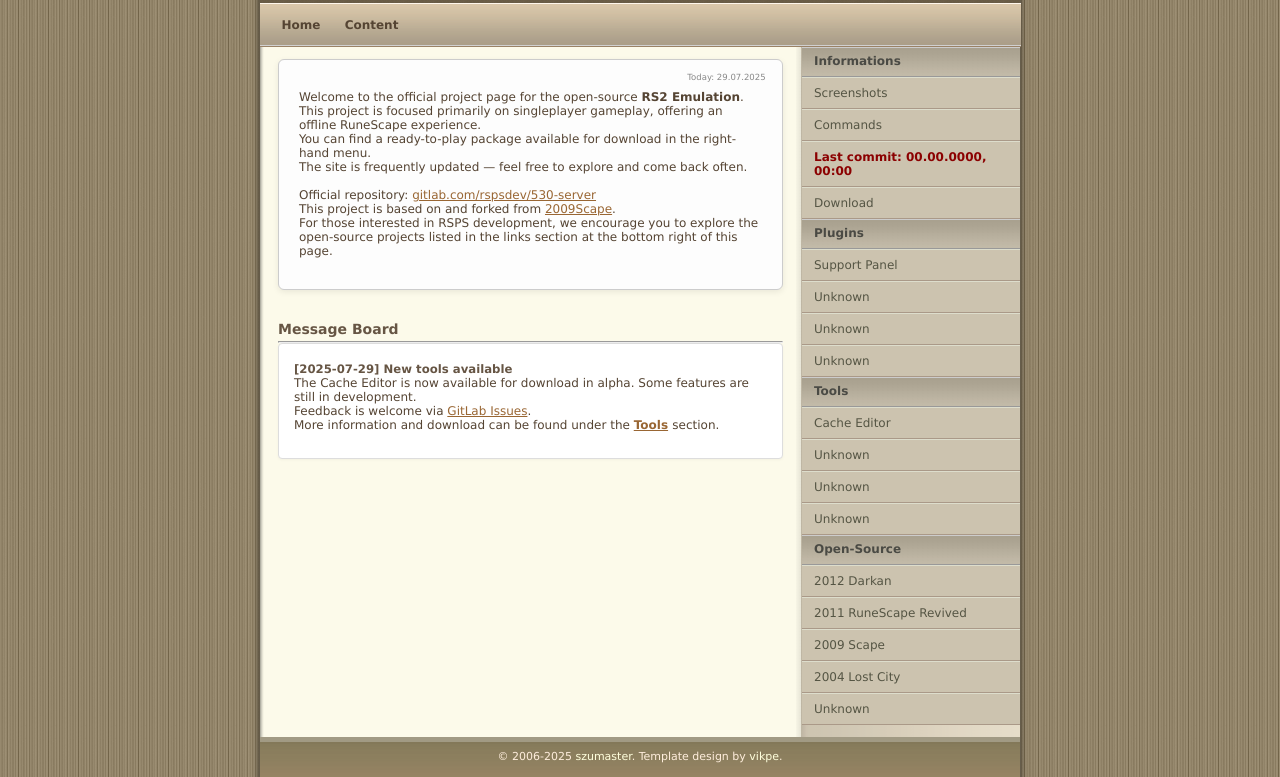
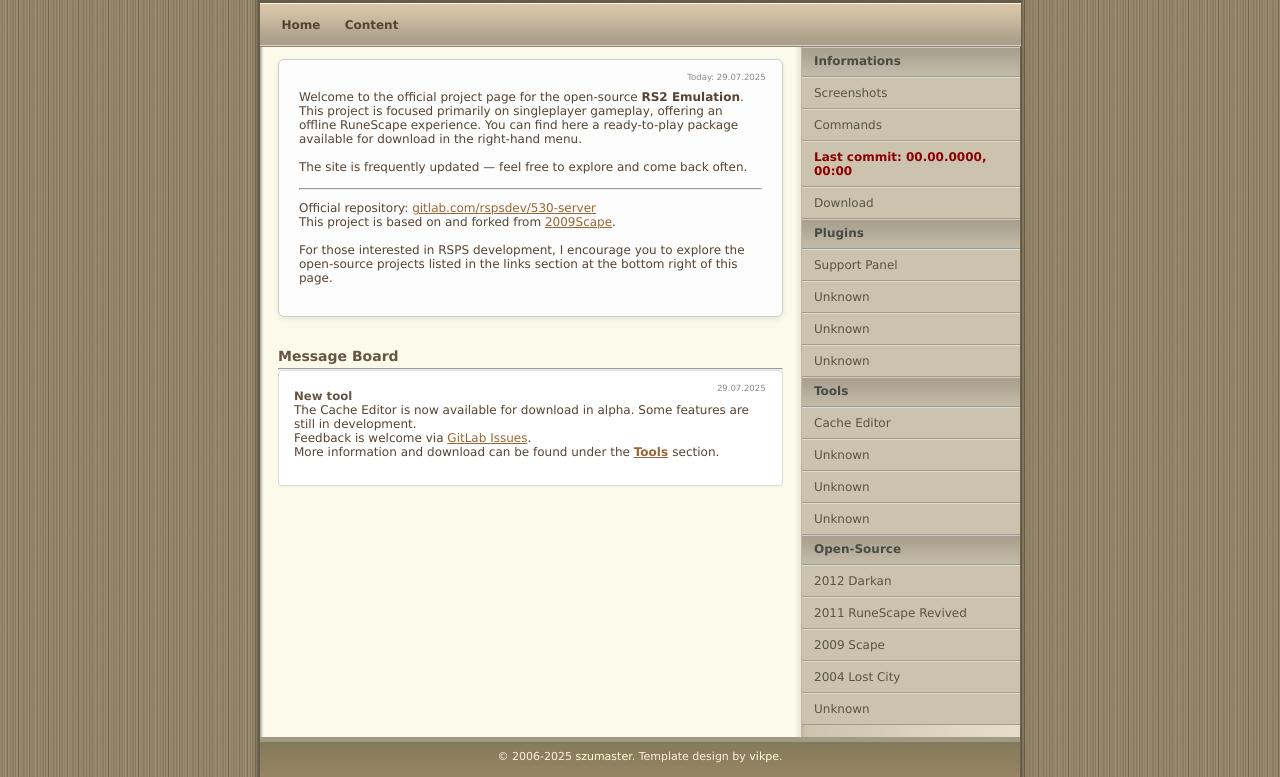
Before and after one commit to szumaster3/web, a plain HTML site: page index.html in a window 1280 px wide. Shown: the part 117-894 px from the top of the page. Drawn offline with Linux system fonts and the light colour scheme; no server answers.

Commit message:
Fixed typo, date

```diff
--- a/index.html
+++ b/index.html
@@ -35,6 +35,15 @@
                     padding: 12px 15px;
                     margin-bottom: 15px;
                     box-shadow: 0 1px 3px rgba(0, 0, 0, 0.04);
+                    position: relative;
+               }
+
+               .message-box .info-date {
+                    position: absolute;
+                    top: 12px;
+                    right: 16px;
+                    font-size: 0.85em;
+                    color: #888;
                }
           </style>
      </head>
@@ -55,19 +64,23 @@
                <div class="main">
                     <div class="content">
                          <div class="info-box">
-                              <span class="info-date" id="current-date"></span>
+                              <span class="info-date" id="header-date"></span>
                               <p style="margin-top: 0;">
-                                   <br> Welcome to the official project page for the open-source <strong>RS2 Emulation</strong>. <br/> This project is focused primarily on singleplayer gameplay, offering an offline RuneScape experience. <br/> You can find a ready-to-play package available for download in the right-hand menu. <br/> The site is frequently updated — feel free to explore and come back often.
+                                   <br /> Welcome to the official project page for the open-source <strong>RS2 Emulation</strong>. <br /> This project is focused primarily on singleplayer gameplay, offering an offline RuneScape experience. You can find here a ready-to-play package available for download in the right-hand menu. <br />
+                                   <br> The site is frequently updated — feel free to explore and come back often.
                               </p>
+                              <hr>
+                              <br>
                               <p> Official repository: <a href="https://gitlab.com/rspsdev/530-server" target="_blank">gitlab.com/rspsdev/530-server</a>
-                                   <br/> This project is based on and forked from <a href="https://gitlab.com/2009scape/2009scape" target="_blank">2009Scape</a>. <br/> For those interested in RSPS development, we encourage you to explore the open-source projects listed in the links section at the bottom right of this page.
-                              </p>
+                                   <br /> This project is based on and forked from <a href="https://gitlab.com/2009scape/2009scape" target="_blank">2009Scape</a>. <br />
+                                   <br> For those interested in RSPS development, I encourage you to explore the open-source projects listed in the links section at the bottom right of this page.
                          </div>
                          <h1>Message Board</h1>
                          <hr />
                          <div class="message-box">
-                              <h3 style="margin-top: 0;">[2025-07-29] New tools available</h3>
-                              <p> The Cache Editor is now available for download in alpha. Some features are still in development. <br/> Feedback is welcome via <a href="https://gitlab.com/rspsdev/530-server/-/issues" target="_blank">GitLab Issues</a>. <br/> More information and download can be found under the <strong>
+                              <span class="info-date" id="message-date">29.07.2025</span>
+                              <h3 style="margin-top: 0;">New tool</h3>
+                              <p> The Cache Editor is now available for download in alpha. Some features are still in development. <br /> Feedback is welcome via <a href="https://gitlab.com/rspsdev/530-server/-/issues" target="_blank">GitLab Issues</a>. <br /> More information and download can be found under the <strong>
                                         <a href="content/menu/editor.html">Tools</a>
                                    </strong> section. </p>
                          </div>
@@ -152,7 +165,7 @@
                     month: "2-digit",
                     day: "2-digit",
                });
-               document.getElementById("current-date").textContent = `Today: ${formattedNow}`;
+               document.getElementById("header-date").textContent = `Today: ${formattedNow}`;
           </script>
           <script>
                async function fetchLatestCommitDate() {
```
